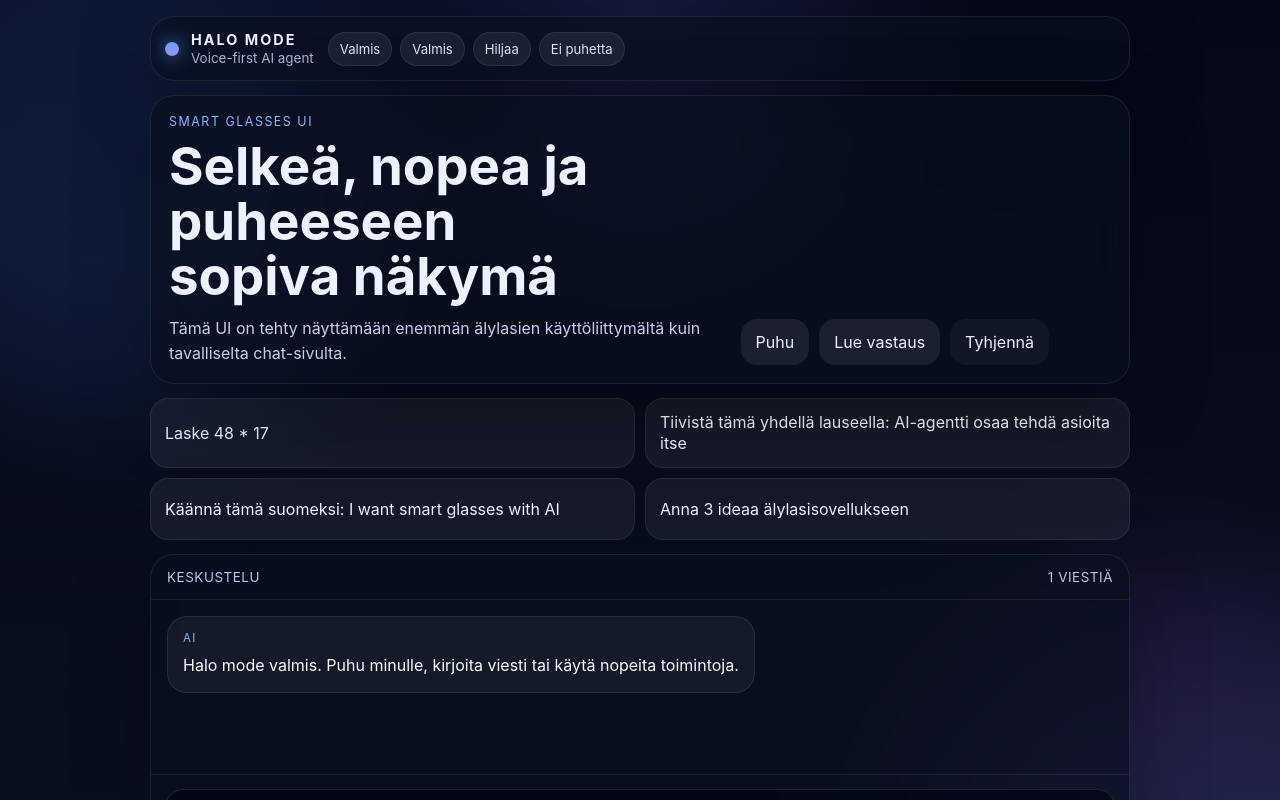
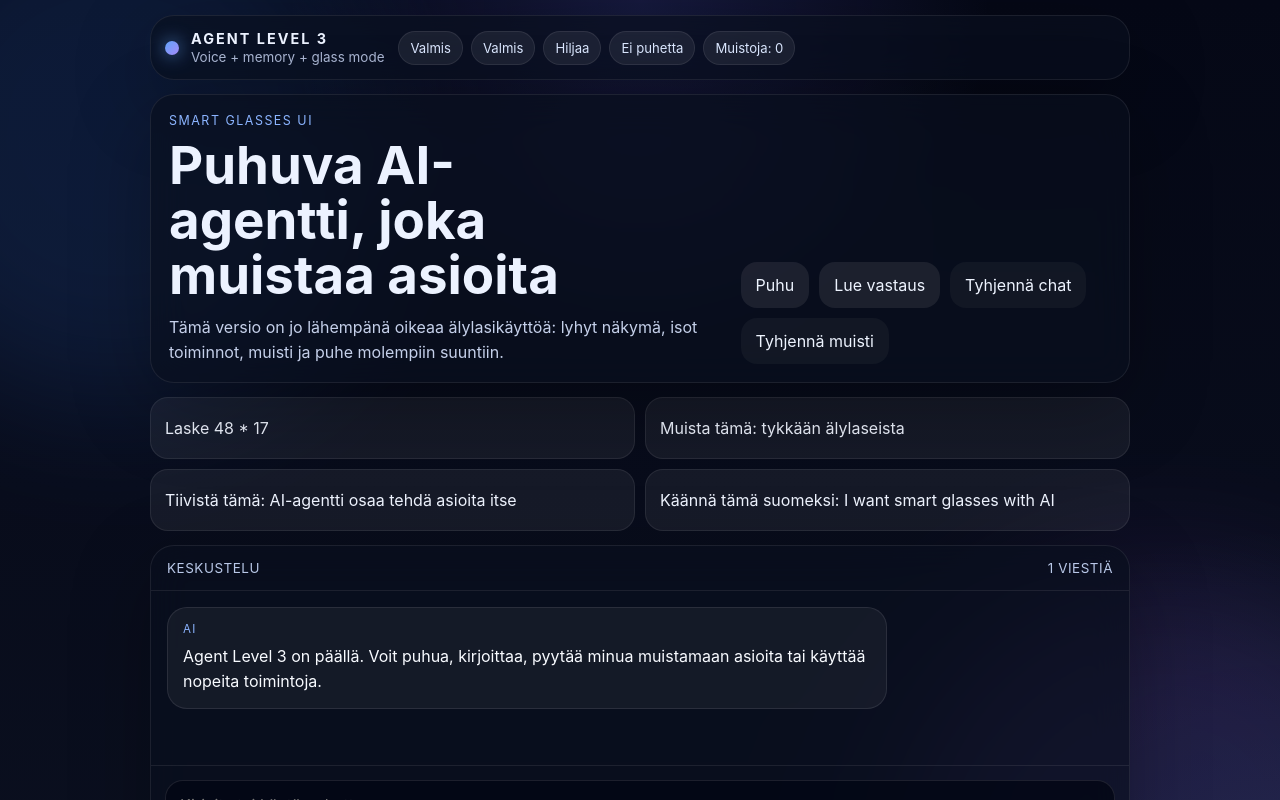
Before and after one commit to miromnb-coder/ai-app, a Next.js app: page / in a window 1280 px wide. Shown: the top 800 px of the page. Built offline with nearby package versions, Linux system fonts and the light colour scheme.

Commit message:
Update page.js

```diff
--- a/app/page.js
+++ b/app/page.js
@@ -5,14 +5,14 @@ import { useEffect, useMemo, useRef, useState } from "react";
 const starterMessage = {
   role: "assistant",
   content:
-    "Halo mode valmis. Puhu minulle, kirjoita viesti tai käytä nopeita toimintoja.",
+    "Agent Level 3 on päällä. Voit puhua, kirjoittaa, pyytää minua muistamaan asioita tai käyttää nopeita toimintoja.",
 };
 
-const quickPrompts = [
+const starterPrompts = [
   "Laske 48 * 17",
-  "Tiivistä tämä yhdellä lauseella: AI-agentti osaa tehdä asioita itse",
+  "Muista tämä: tykkään älylaseista",
+  "Tiivistä tämä: AI-agentti osaa tehdä asioita itse",
   "Käännä tämä suomeksi: I want smart glasses with AI",
-  "Anna 3 ideaa älylasisovellukseen",
 ];
 
 function supportsSpeechRecognition() {
@@ -22,6 +22,22 @@ function supportsSpeechRecognition() {
   );
 }
 
+function speak(text, onStart, onEnd) {
+  if (typeof window === "undefined" || !window.speechSynthesis) return;
+
+  window.speechSynthesis.cancel();
+
+  const utterance = new SpeechSynthesisUtterance(text);
+  utterance.lang = "fi-FI";
+  utterance.rate = 1;
+  utterance.pitch = 1;
+  utterance.onstart = () => onStart?.();
+  utterance.onend = () => onEnd?.();
+  utterance.onerror = () => onEnd?.();
+
+  window.speechSynthesis.speak(utterance);
+}
+
 export default function Page() {
   const [messages, setMessages] = useState([starterMessage]);
   const [input, setInput] = useState("");
@@ -29,16 +45,27 @@ export default function Page() {
   const [listening, setListening] = useState(false);
   const [speaking, setSpeaking] = useState(false);
   const [status, setStatus] = useState("Valmis");
+  const [memory, setMemory] = useState([]);
   const bottomRef = useRef(null);
   const recognitionRef = useRef(null);
 
   useEffect(() => {
-    const saved = localStorage.getItem("halo-mode-chat");
-    if (saved) {
+    const savedMessages = localStorage.getItem("halo-mode-chat");
+    const savedMemory = localStorage.getItem("halo-mode-memory");
+
+    if (savedMessages) {
       try {
-        setMessages(JSON.parse(saved));
+        setMessages(JSON.parse(savedMessages));
       } catch {
         localStorage.removeItem("halo-mode-chat");
+      }
+    }
+
+    if (savedMemory) {
+      try {
+        setMemory(JSON.parse(savedMemory));
+      } catch {
+        localStorage.removeItem("halo-mode-memory");
       }
     }
   }, []);
@@ -47,6 +74,10 @@ export default function Page() {
     localStorage.setItem("halo-mode-chat", JSON.stringify(messages));
     bottomRef.current?.scrollIntoView({ behavior: "smooth" });
   }, [messages]);
+
+  useEffect(() => {
+    localStorage.setItem("halo-mode-memory", JSON.stringify(memory));
+  }, [memory]);
 
   useEffect(() => {
     if (!supportsSpeechRecognition()) return;
@@ -86,64 +117,9 @@ export default function Page() {
     return [...messages].reverse().find((m) => m.role === "assistant");
   }, [messages]);
 
-  function speakText(text) {
-    if (typeof window === "undefined" || !window.speechSynthesis) return;
-
-    window.speechSynthesis.cancel();
-
-    const utterance = new SpeechSynthesisUtterance(text);
-    utterance.lang = "fi-FI";
-    utterance.rate = 1;
-    utterance.pitch = 1;
-    utterance.onstart = () => setSpeaking(true);
-    utterance.onend = () => setSpeaking(false);
-    utterance.onerror = () => setSpeaking(false);
-
-    window.speechSynthesis.speak(utterance);
-  }
-
-  async function sendMessage(text) {
-    const clean = text.trim();
-    if (!clean || loading) return;
-
-    const nextMessages = [...messages, { role: "user", content: clean }];
-    setMessages(nextMessages);
-    setInput("");
-    setLoading(true);
-    setStatus("Ajattelen...");
-
-    try {
-      const res = await fetch("/api/chat", {
-        method: "POST",
-        headers: { "Content-Type": "application/json" },
-        body: JSON.stringify({ messages: nextMessages }),
-      });
-
-      const data = await res.json();
-
-      if (!res.ok) {
-        throw new Error(data?.error || "Palvelinvirhe");
-      }
-
-      const reply = data.reply || "Ei vastausta.";
-      setMessages((prev) => [...prev, { role: "assistant", content: reply }]);
-      setStatus("Valmis");
-
-      if (data.autoSpeak) speakText(reply);
-    } catch (error) {
-      setMessages((prev) => [
-        ...prev,
-        { role: "assistant", content: `Virhe: ${error.message}` },
-      ]);
-      setStatus("Virhe");
-    } finally {
-      setLoading(false);
-    }
-  }
-
   function toggleListening() {
     if (!recognitionRef.current) {
-      setStatus("Puheentunnistus ei ole tuettu tässä selaimessa");
+      setStatus("Puheentunnistus ei ole tuettu");
       return;
     }
 
@@ -157,12 +133,88 @@ export default function Page() {
 
   function speakLastAssistant() {
     if (!lastAssistant) return;
-    speakText(lastAssistant.content);
+    speak(
+      lastAssistant.content,
+      () => setSpeaking(true),
+      () => setSpeaking(false)
+    );
   }
 
   function clearChat() {
     setMessages([starterMessage]);
     localStorage.removeItem("halo-mode-chat");
+  }
+
+  function clearMemory() {
+    setMemory([]);
+    localStorage.removeItem("halo-mode-memory");
+  }
+
+  function extractMemoryInstruction(text) {
+    const match = text.match(/^(muista tämä|remember this)\s*:\s*(.+)$/i);
+    if (!match) return null;
+    return match[2].trim();
+  }
+
+  async function sendMessage(text) {
+    const clean = text.trim();
+    if (!clean || loading) return;
+
+    const memoryItem = extractMemoryInstruction(clean);
+    if (memoryItem) {
+      const nextMemory = [...memory, memoryItem].slice(-20);
+      setMemory(nextMemory);
+      setMessages((prev) => [
+        ...prev,
+        { role: "user", content: clean },
+        {
+          role: "assistant",
+          content: `Muistin tämän: ${memoryItem}`,
+        },
+      ]);
+      setInput("");
+      speak(`Muistin tämän: ${memoryItem}`, () => setSpeaking(true), () => setSpeaking(false));
+      return;
+    }
+
+    const nextMessages = [...messages, { role: "user", content: clean }];
+    setMessages(nextMessages);
+    setInput("");
+    setLoading(true);
+    setStatus("Ajattelen...");
+
+    try {
+      const res = await fetch("/api/chat", {
+        method: "POST",
+        headers: { "Content-Type": "application/json" },
+        body: JSON.stringify({
+          messages: nextMessages,
+          memory,
+        }),
+      });
+
+      const data = await res.json();
+
+      if (!res.ok) {
+        throw new Error(data?.error || "Palvelinvirhe");
+      }
+
+      const reply = data.reply || "Ei vastausta.";
+      setMessages((prev) => [...prev, { role: "assistant", content: reply }]);
+      setStatus("Valmis");
+
+      if (data.autoSpeak) {
+        speak(reply, () => setSpeaking(true), () => setSpeaking(false));
+      }
+    } catch (error) {
+      setMessages((prev) => [
+        ...prev,
+        { role: "assistant", content: `Virhe: ${error.message}` },
+      ]);
+      setStatus("Virhe");
+    } finally {
+      setLoading(false);
+    }
   }
 
   return (
@@ -175,26 +227,27 @@ export default function Page() {
           <div className="haloBrand">
             <span className="haloDot" />
             <div>
-              <div className="haloTitle">HALO MODE</div>
-              <div className="haloSubtitle">Voice-first AI agent</div>
+              <div className="haloTitle">AGENT LEVEL 3</div>
+              <div className="haloSubtitle">Voice + memory + glass mode</div>
             </div>
           </div>
 
           <div className="haloPills">
             <span className="haloPill">{status}</span>
-            <span className="haloPill">{loading ? "Lataus" : "Valmis"}</span>
+            <span className="haloPill">{loading ? "Lataa" : "Valmis"}</span>
             <span className="haloPill">{listening ? "Kuuntelee" : "Hiljaa"}</span>
             <span className="haloPill">{speaking ? "Puhuu" : "Ei puhetta"}</span>
+            <span className="haloPill">Muistoja: {memory.length}</span>
           </div>
         </header>
 
         <section className="haloHero">
           <div className="haloHeroCopy">
             <p className="haloEyebrow">Smart glasses UI</p>
-            <h1>Selkeä, nopea ja puheeseen sopiva näkymä</h1>
+            <h1>Puhuva AI-agentti, joka muistaa asioita</h1>
             <p className="haloLead">
-              Tämä UI on tehty näyttämään enemmän älylasien käyttöliittymältä kuin tavalliselta
-              chat-sivulta.
+              Tämä versio on jo lähempänä oikeaa älylasikäyttöä: lyhyt näkymä, isot toiminnot,
+              muisti ja puhe molempiin suuntiin.
             </p>
           </div>
 
@@ -206,13 +259,16 @@ export default function Page() {
               Lue vastaus
             </button>
             <button className="haloButton haloButtonGhost" onClick={clearChat}>
-              Tyhjennä
+              Tyhjennä chat
+            </button>
+            <button className="haloButton haloButtonGhost" onClick={clearMemory}>
+              Tyhjennä muisti
             </button>
           </div>
         </section>
 
         <section className="haloQuickRow">
-          {quickPrompts.map((prompt) => (
+          {starterPrompts.map((prompt) => (
             <button
               key={prompt}
               className="haloQuickChip"
```
